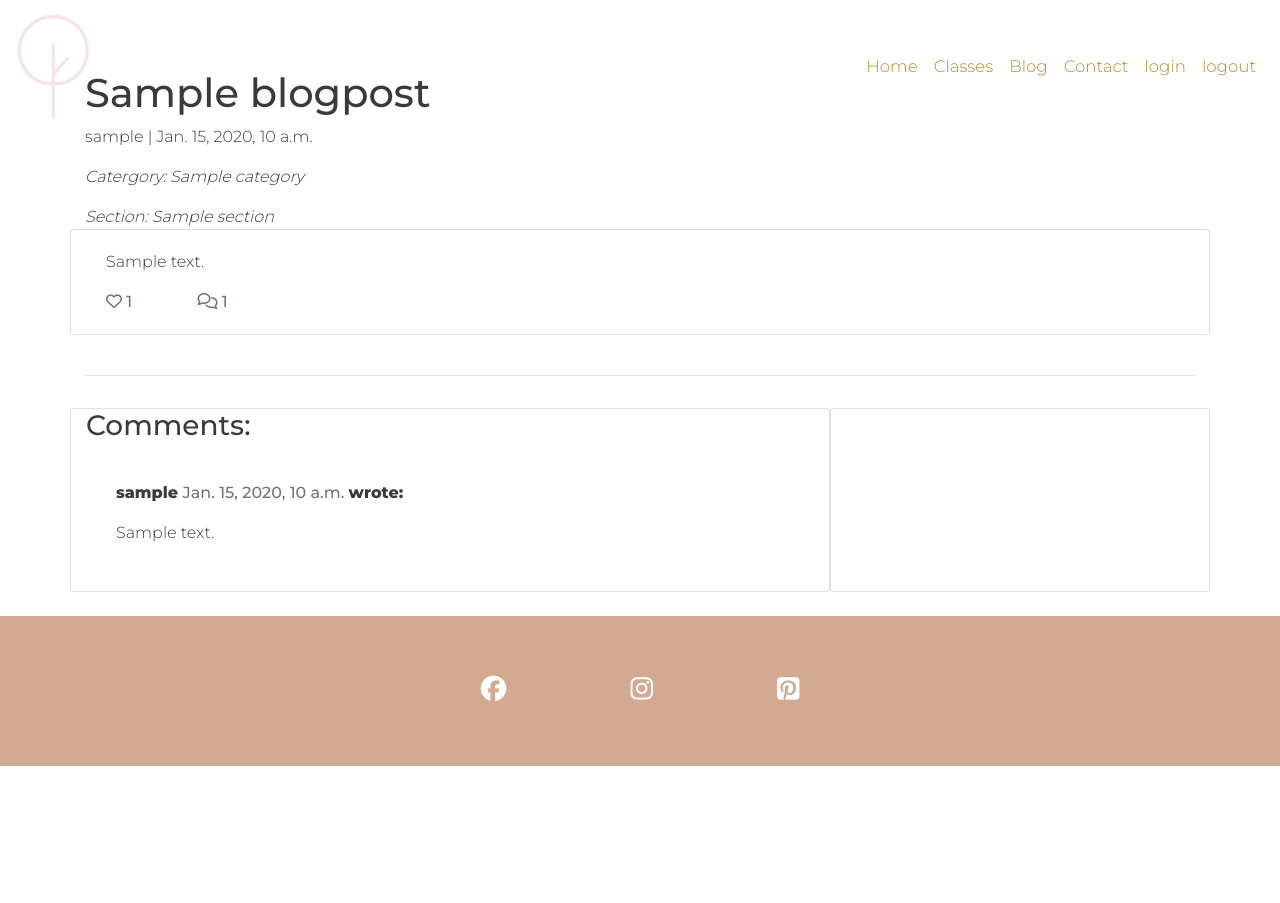
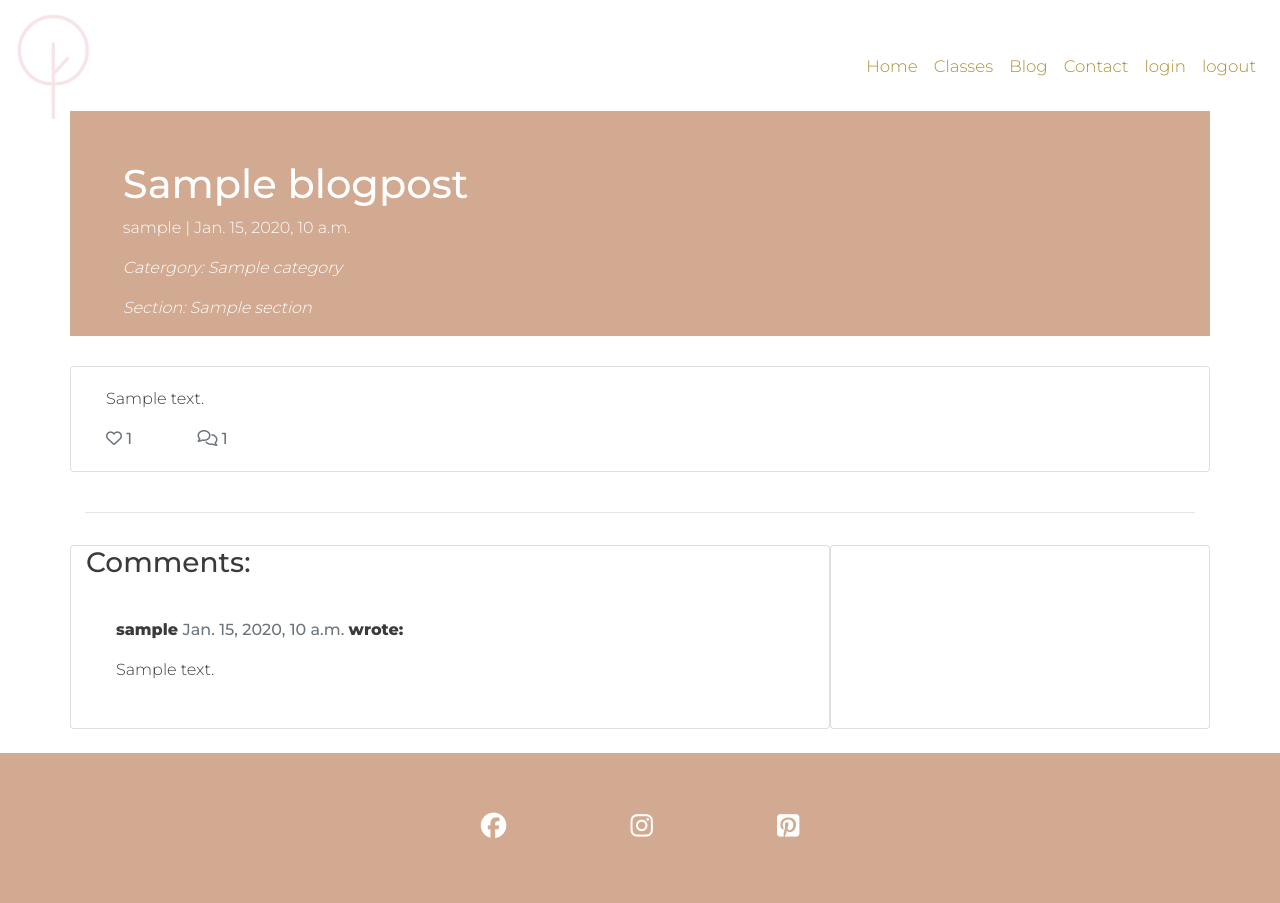
Before and after one commit to AngelicaGuimaraes/P4_magnolia_tree_blog, a Django app: a page that uses templates/base.html in a window 1280 px wide. Before the commit the page ends 766 px from the top, so only its background shows below. Run offline with Django 3.2, Linux system fonts and the light colour scheme; tables that the repository leaves empty hold one stand-in row (values such as "Sample post"); some libraries are stand-ins or nearby versions.

Commit message:
add css to blog-post page

```diff
--- a/static/css/style.css
+++ b/static/css/style.css
@@ -115,7 +115,7 @@ footer {
     color: #af8e38;
 }
 
-/* blog header */
+/* Blog header */
 
 .blog-header {
     color: #af8e38;
@@ -124,3 +124,57 @@ footer {
 .blog-header a {
     color: #3a3a3a;
 }
+
+/* Blog post */
+
+.btn-like {
+    color: #E84610;
+    border: none;
+    background: transparent;
+}
+
+.btn-like:hover,
+.btn-like:active {
+    color: #E84610;
+    background: transparent;
+    border: none;
+}
+
+.post-title {
+    margin-top: 15%;
+    margin-left: 7%;
+}
+
+.blog-post-head {
+    margin-top: 10px;
+    overflow: hidden;
+    position: relative;
+    display: inline-block;
+    height: 33vh;
+    width: 100%;
+}
+
+.blog-post-head-text {
+    background-color: #D1AA91;
+    color: white;
+    position: relative;
+}
+
+.post-details {
+    margin-left: 7%;
+    color: white;
+}
+
+.blog-post-head-image {
+    background-color: #D1AA91;
+    position: relative;
+    overflow: hidden;
+}
+
+.edit-icon {
+    color: #D1AA91;
+}
+
+.delete-icon {
+    color: #D1AA91;
+}
```
